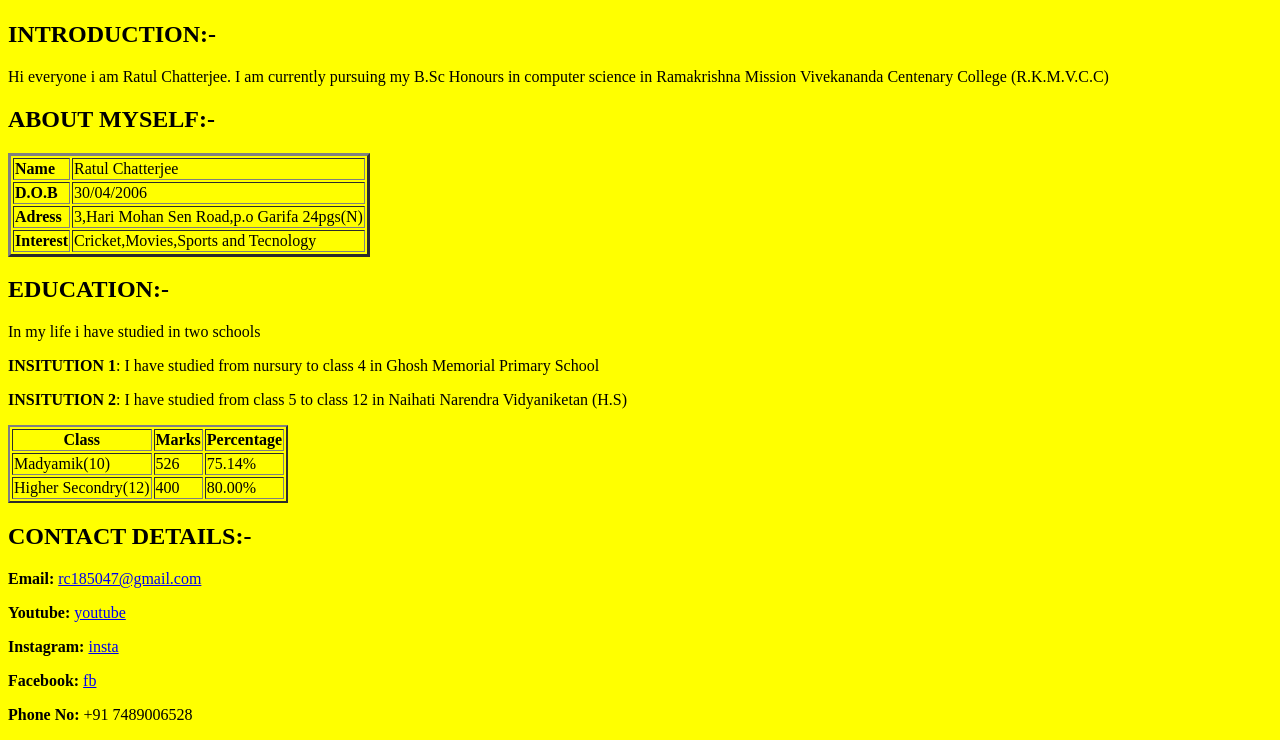
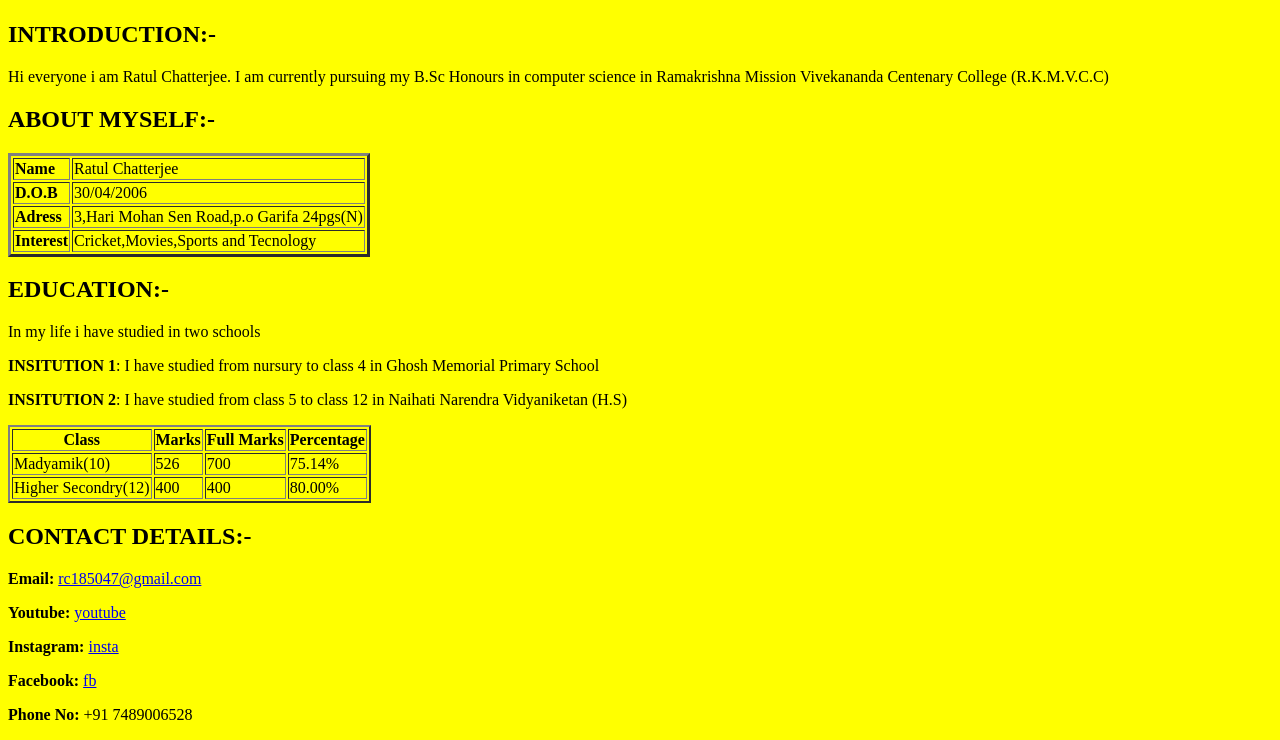
Before and after one commit to Death873/portfolio, a plain HTML site: page index.html in a window 1280 px wide. Shown: the part 571-1311 px from the top of the page. Drawn offline with Linux system fonts and the light colour scheme.

Commit message:
Update index.html
Signed-off-by: Death873 <rc185047@gmail.com>

```diff
--- a/index.html
+++ b/index.html
@@ -62,16 +62,19 @@
     <tr>
         <th>Class</th>
         <th>Marks</th>
+         <th>Full Marks</th>
         <th>Percentage</th>
     </tr>
     <tr>
         <td>Madyamik(10)</td>
         <td>526</td>
+        <td>700</td>
         <td>75.14%</td>
     </tr>
     <tr>
         <td>Higher Secondry(12)</td>
         <td>400</td>
+         <td>400</td>
         <td>80.00%</td>
     </tr>
 </table>
```
